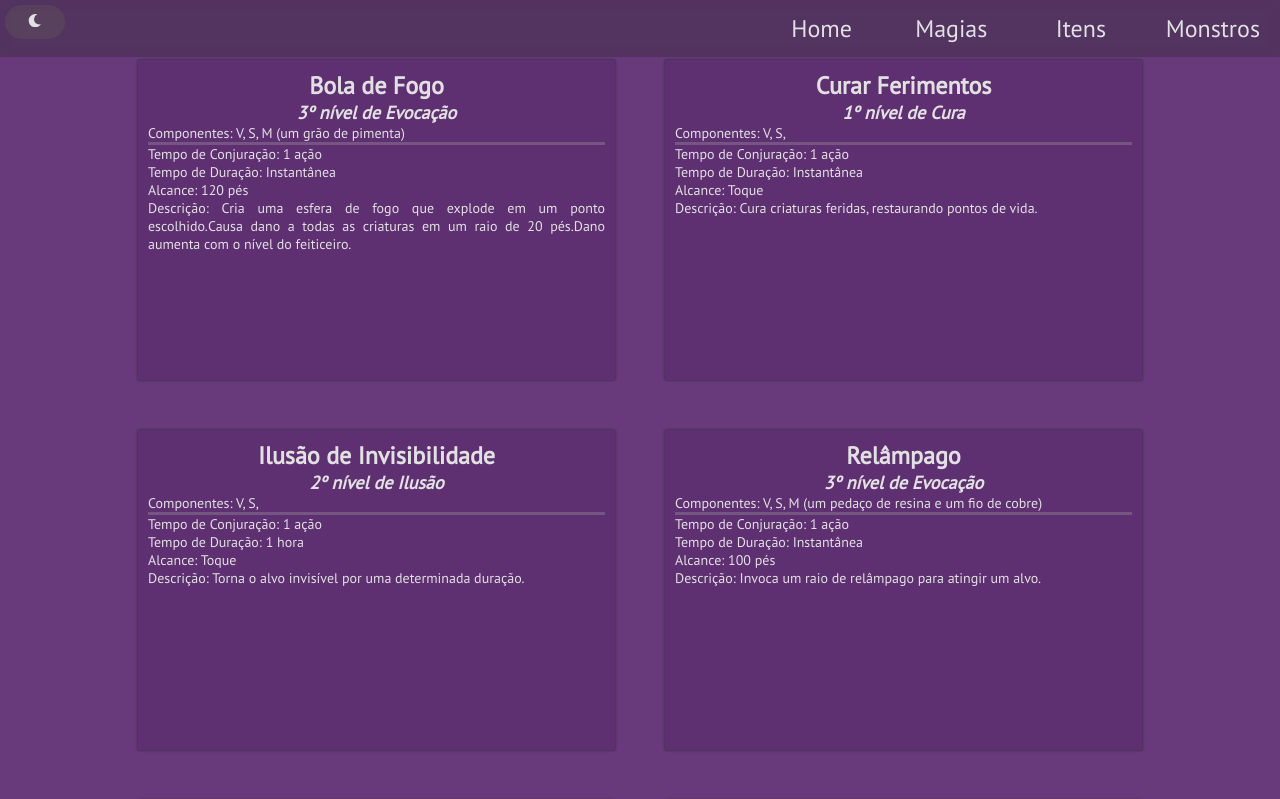
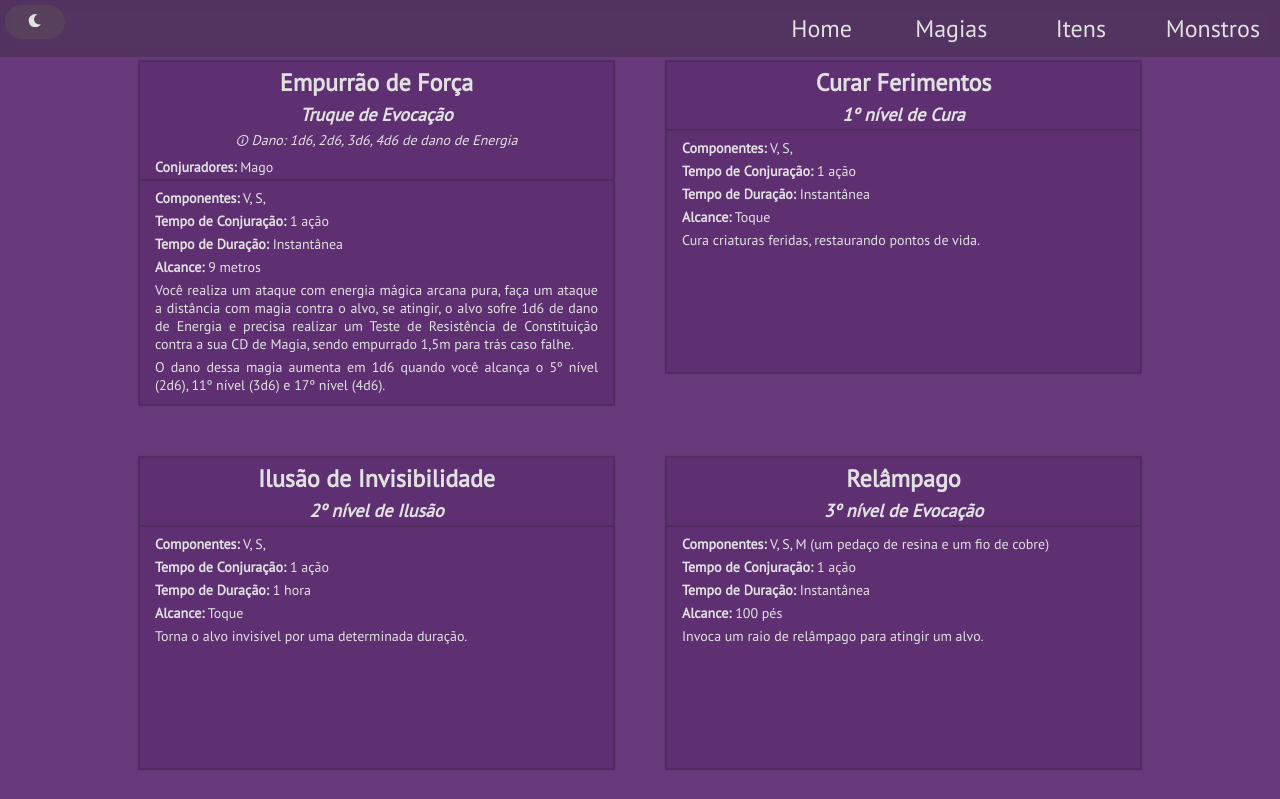
Before and after one commit to icastelito/RPG-content-cards, a React (Vite) app: page /spells in a window 1280 px wide. Shown: the top 799 px of the page. Built offline with nearby package versions, Linux system fonts and the light colour scheme; no server answers.

Commit message:
ProfessionalLaptop 19022024 2113

```diff
--- a/src/components/SpellsShowcase/index.tsx
+++ b/src/components/SpellsShowcase/index.tsx
@@ -10,23 +10,27 @@ const SpellShowcase: React.FC<SpellShowcaseProps> = ({ spellsList }) => (
     {spellsList.map((item) => (
       <S.ShowcaseContent key={item.id} >
         <S.SpellName> {item.name} </S.SpellName>
-        <S.SpellLevelSchool>
+        {item.level > 0 ?   <S.SpellLevelSchool>
           {" "}
           {item.level}º nível de {item.school}{" "}
-        </S.SpellLevelSchool>
+        </S.SpellLevelSchool> : <S.SpellLevelSchool> Truque de {item.school} </S.SpellLevelSchool>}
+        {item.damageResume && item.damageResume.length > 0 && <S.SpellDamage> <S.InforHover title="Esses dados resumem o dano nos níves 1, 5, 11 e 17">🛈</S.InforHover> Dano: {item.damageResume[0]}, {item.damageResume[1]}, {item.damageResume[2]}, {item.damageResume[3]} de dano de {item.damageType}</S.SpellDamage>}
+          {item.conjurer && item.conjurer.length > 0 && <S.SpellConjurer> <strong>Conjuradores: </strong>{item.conjurer} </S.SpellConjurer>}
+        <S.horizontalLine />
         <S.SpellComponents>
           {" "}
-          Componentes: {item.components[0]}, {item.components[1]},{" "}
+          <strong>Componentes:</strong> {item.components[0]}, {item.components[1]},{" "}
           {item.components[2]}{" "}
         </S.SpellComponents>
-        <S.horizontalLine />
         <S.SpellCastingTime>
           {" "}
-          Tempo de Conjuração: {item.castingTime}{" "}
+          <strong>Tempo de Conjuração:</strong> {item.castingTime}{" "}
         </S.SpellCastingTime>
-        <S.SpellDuration> Tempo de Duração: {item.duration} </S.SpellDuration>
-        <S.SpellRange> Alcance: {item.range} </S.SpellRange>
-        <S.SpellDescription> Descrição: {item.description} </S.SpellDescription>
+        <S.SpellDuration> <strong>Tempo de Duração:</strong> {item.duration} </S.SpellDuration>
+        <S.SpellRange> <strong>Alcance:</strong> {item.range} </S.SpellRange>
+          {item.description.map((desc, index) => (
+            <S.SpellDescription key={index}>{desc}</S.SpellDescription>
+          ))}
       </S.ShowcaseContent>
     ))}
   </S.Showcase>
--- a/src/components/SpellsShowcase/styles.ts
+++ b/src/components/SpellsShowcase/styles.ts
@@ -17,17 +17,27 @@ export const ShowcaseContent = styled.div`
   min-height: 300px;
   background-color: ${(props) => props.theme.colors.primaryDark};
   border-radius: 1px;
-  box-shadow: 0 0 3px ${(props) => props.theme.colors.blackLight};
+  border: 2px solid ${(props) => props.theme.getColor("black", 0.2)};
+  box-shadow: 0 0 2px ${(props) => props.theme.getColor("black",0.15)};
   margin: 10px;
-  padding: 10px;
   color: ${(props) => props.theme.colors.fontColorStandard};
+  padding: 0 0 10px 0;
 `;
 
 export const SpellName = styled.h1`
   font-size: 24px;
   font-weight: bold;
   text-align: center;
-  margin: 0;
+  margin: 5px 0px 0px 0px;
+  padding: 0 10px 0 10px;
+`;
+
+export const SpellDamage = styled.p`
+  font-size: 14px;
+  text-align: center;
+  font-style: italic;
+  margin: 5px 5px 0px 5px;
+  padding: 0 10px 0 10px;
 `;
 
 export const SpellLevelSchool = styled.h2`
@@ -35,43 +45,66 @@ export const SpellLevelSchool = styled.h2`
   font-style: italic;
   font-weight: bold;
   text-align: center;
-  margin: 0;
+  margin: 5px 5px 0px 5px;
+  padding: 0 10px 0 10px;
 `;
 
 export const SpellDescription = styled.p`
   font-size: 14px;
   text-align: justify;
-  margin: 0;
+  margin: 5px 5px 0px 5px;
+  padding: 0 10px 0 10px;
 `;
 
 export const SpellCastingTime = styled.p`
   font-size: 14px;
   text-align: justify;
-  margin: 0;
+  margin: 5px 5px 0px 5px;
+  padding: 0 10px 0 10px;
 `;
 
 export const SpellRange = styled.p`
   font-size: 14px;
   text-align: justify;
-  margin: 0;
+  margin: 5px 5px 0px 5px;
+  padding: 0 10px 0 10px;
 `;
 
 export const SpellComponents = styled.p`
   font-size: 14px;
   text-align: justify;
-  margin: 0;
+  margin: 5px 5px 0px 5px;
+  padding: 0 10px 0 10px;
 `;
 
 export const SpellDuration = styled.p`
   font-size: 14px;
   text-align: justify;
-  margin: 0;
+  margin: 5px 5px 0px 5px;
+  padding: 0 10px 0 10px;
 `;
 
 export const horizontalLine = styled.div`
-  background-color: ${(props) => props.theme.getColor("greyLight",0.3)};
-  height: 3px;
-  margin: 0;
+  background-color: ${(props) => props.theme.getColor("black",0.25)};
+  height: 2px;
+  margin: 3px;
   align-self: center;
   width: 100%;
+
 `;
+
+export const SpellConjurer = styled.p`
+  font-size: 14px;
+  text-align: flex-start;
+  margin: 0;
+  margin: 5px 5px 0px 5px;
+  padding: 0 10px 0 10px;
+`;
+
+export const InforHover = styled.a`
+  font-size: 12px;
+  text-align: flex-start;
+  margin: 0;
+  color: ${(props) => props.theme.colors.fontColorStandard};
+  cursor: pointer;
+`;
--- a/src/mocks/Spells/testspells.tsx
+++ b/src/mocks/Spells/testspells.tsx
@@ -2,24 +2,31 @@ export interface SpellProps {
   id: number;
   name: string;
   level: number;
+  conjurer?: string[];
   school: string;
   description: string[];
   castingTime: string;
   range: string;
+  damageResume?: string[];
+  damageType?: string;
   components: string[];
   duration: string;
+  source?: string;
 }
 
 export const spellsTest: SpellProps[] = [
   {
     id: 1,
-    name: "Bola de Fogo",
-    level: 3,
+    name: "Empurrão de Força",
+    level: 0,
+    conjurer: ["Mago"],
     school: "Evocação",
-    description: ["Cria uma esfera de fogo que explode em um ponto escolhido.","Causa dano a todas as criaturas em um raio de 20 pés.","Dano aumenta com o nível do feiticeiro."],
+    damageResume: ["1d6", "2d6", "3d6", "4d6"],
+    damageType: "Energia",
+    description: ["Você realiza um ataque com energia mágica arcana pura, faça um ataque a distância com magia contra o alvo, se atingir, o alvo sofre 1d6 de dano de Energia e precisa realizar um Teste de Resistência de Constituição contra a sua CD de Magia, sendo empurrado 1,5m para trás caso falhe.","O dano dessa magia aumenta em 1d6 quando você alcança o 5º nível (2d6), 11º nível (3d6) e 17º nível (4d6)."],
     castingTime: "1 ação",
-    range: "120 pés",
-    components: ["V", "S", "M (um grão de pimenta)"],
+    range: "9 metros",
+    components: ["V", "S"],
     duration: "Instantânea"
   },
   {
```
